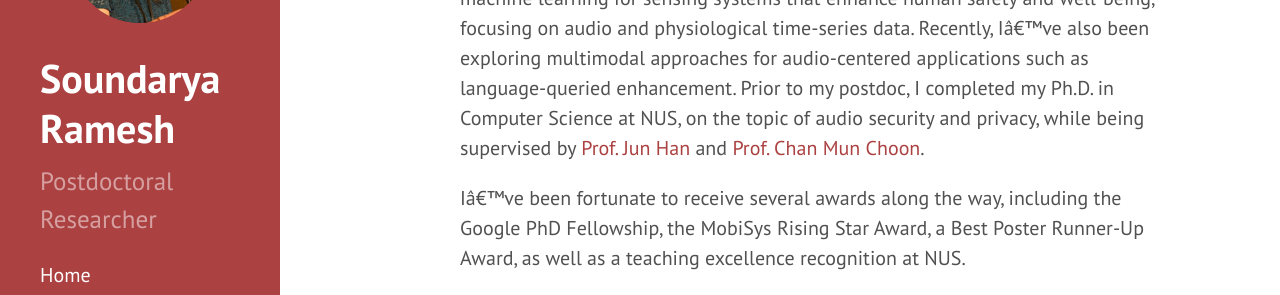
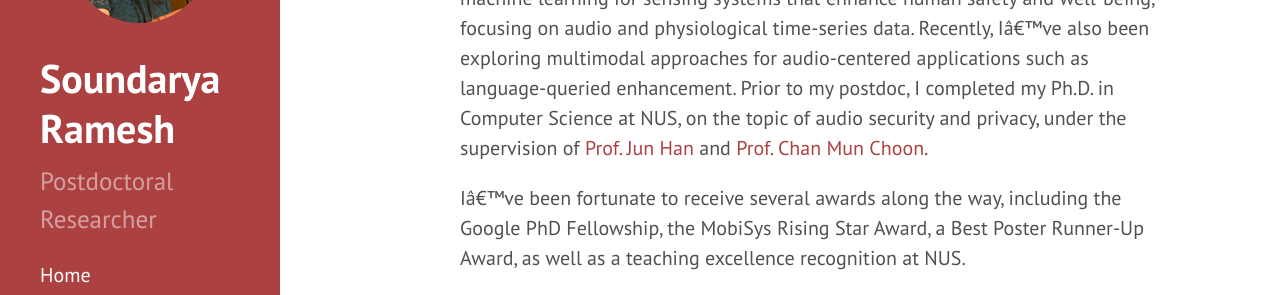
Before and after one commit to soundaryaramesh/soundaryaramesh.github.io, a Jekyll site: the page built from index.md, in a window 1280 px wide and 1101 px high. Shown: the part 187-482 px from the top of the window. Built offline with Jekyll 4.4.1, drawn with Linux system fonts in a browser that asks for light colours; some of the changed text lies outside the part shown.

Commit message:
update bio

```diff
--- a/index.md
+++ b/index.md
@@ -20,7 +20,7 @@ title: Home
 
 Hey there!
 <!-- <img src='../files/photo.jpg' style='float:top;width:80%;padding-left:15px'/> -->
-I'm Soundarya Ramesh, currently a postdoctoral researcher at the [Augmented Human Lab](https://ahlab.org), in the National University of Singapore (NUS). I work on machine learning for sensing systems that enhance human safety and well-being, focusing on audio and physiological time-series data. Recently, I’ve also been exploring multimodal approaches for audio-centered applications such as language-queried enhancement. Prior to my postdoc, I completed my Ph.D. in Computer Science at NUS, on the topic of audio security and privacy, while being supervised by [Prof. Jun Han](https://www.comp.nus.edu.sg/~junhan/) and [Prof. Chan Mun Choon](https://www.comp.nus.edu.sg/~chanmc/).
+I'm Soundarya Ramesh, currently a postdoctoral researcher at the [Augmented Human Lab](https://ahlab.org), in the National University of Singapore (NUS). I work on machine learning for sensing systems that enhance human safety and well-being, focusing on audio and physiological time-series data. Recently, I’ve also been exploring multimodal approaches for audio-centered applications such as language-queried enhancement. Prior to my postdoc, I completed my Ph.D. in Computer Science at NUS, on the topic of audio security and privacy, under the supervision of [Prof. Jun Han](https://www.comp.nus.edu.sg/~junhan/) and [Prof. Chan Mun Choon](https://www.comp.nus.edu.sg/~chanmc/).
 
 I’ve been fortunate to receive several awards along the way, including the Google PhD Fellowship, the MobiSys Rising Star Award, a Best Poster Runner-Up Award, as well as a teaching excellence recognition at NUS.
 
```
